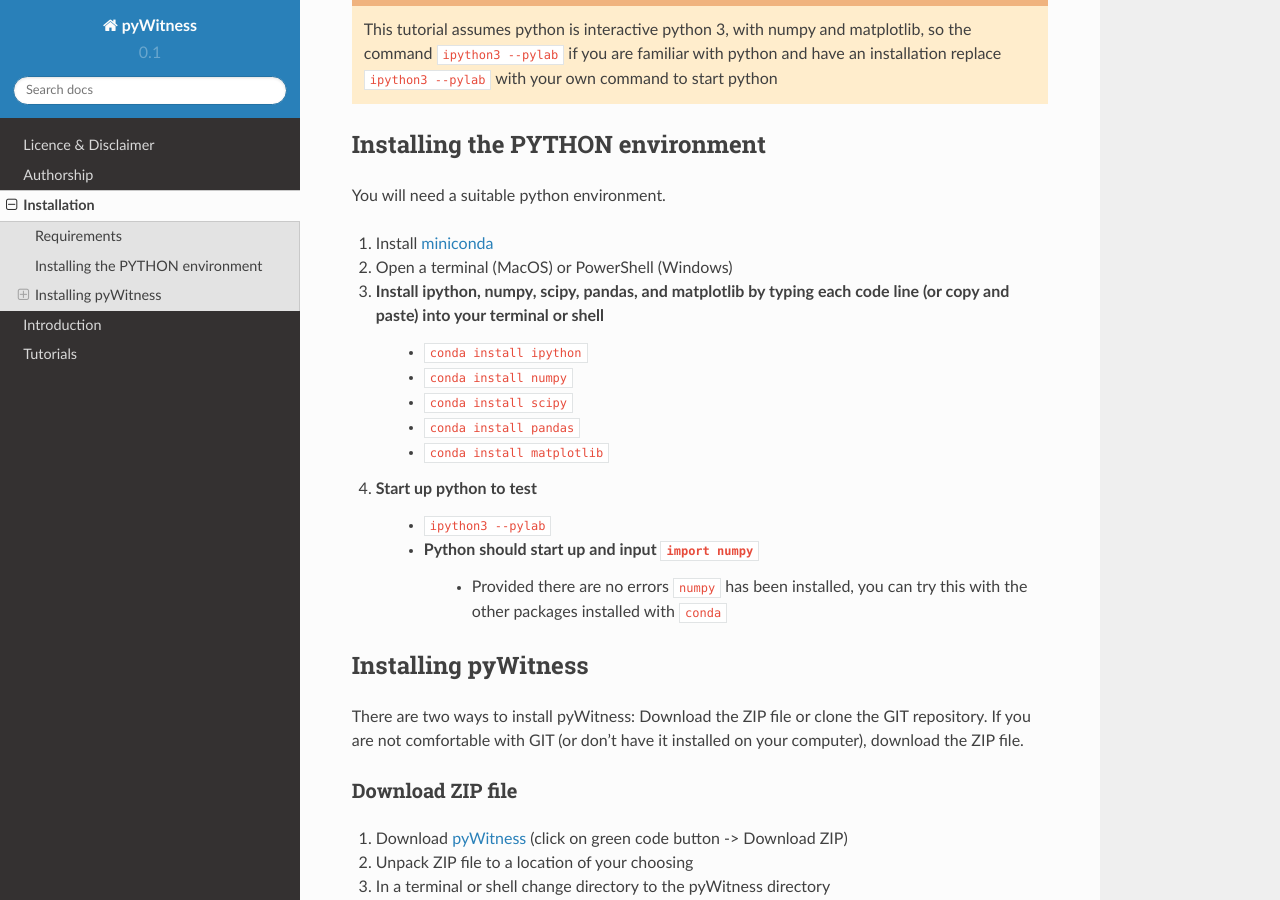
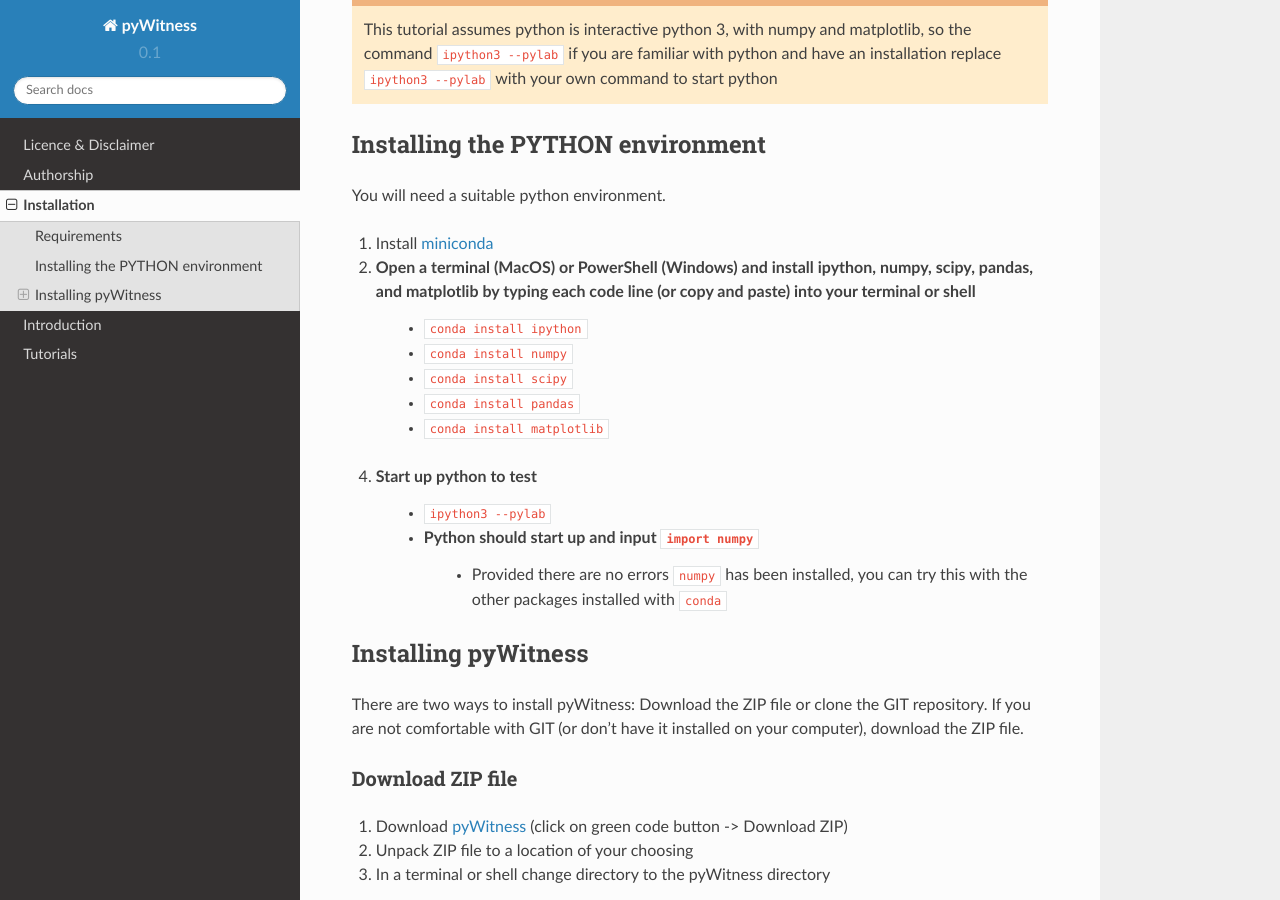
Before and after one commit to lmickes/pyWitness, a Sphinx documentation site: the page built from manual/source/installation.rst, in a window 1280 px wide and 900 px high, scrolled down 605 px. Built offline with Sphinx 7.4.7 and the Read the Docs theme 2.0.0, drawn with Linux system fonts in a browser that asks for light colours.

Commit message:
Update installation.rst

```diff
--- a/manual/source/installation.rst
+++ b/manual/source/installation.rst
@@ -30,8 +30,7 @@
 You will need a suitable python environment.
 
 1. Install `miniconda <https://docs.conda.io/en/latest/miniconda.html>`_
-2. Open a terminal (MacOS) or PowerShell (Windows)
-3. Install ipython, numpy, scipy, pandas, and matplotlib by typing each code line (or copy and paste) into your terminal or shell
+2. Open a terminal (MacOS) or PowerShell (Windows) and install ipython, numpy, scipy, pandas, and matplotlib by typing each code line (or copy and paste) into your terminal or shell
      * ``conda install ipython``
      * ``conda install numpy``
      * ``conda install scipy``
```
